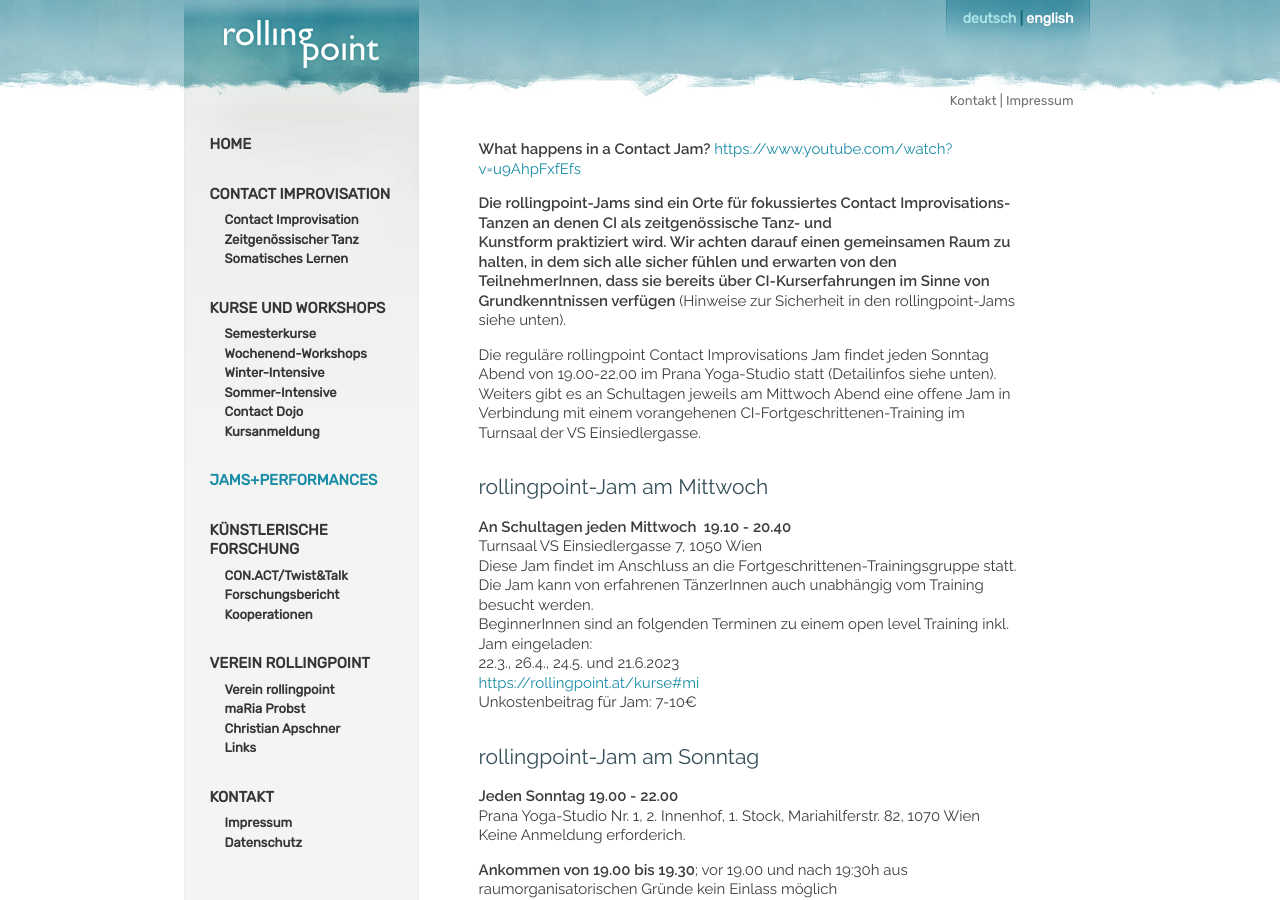
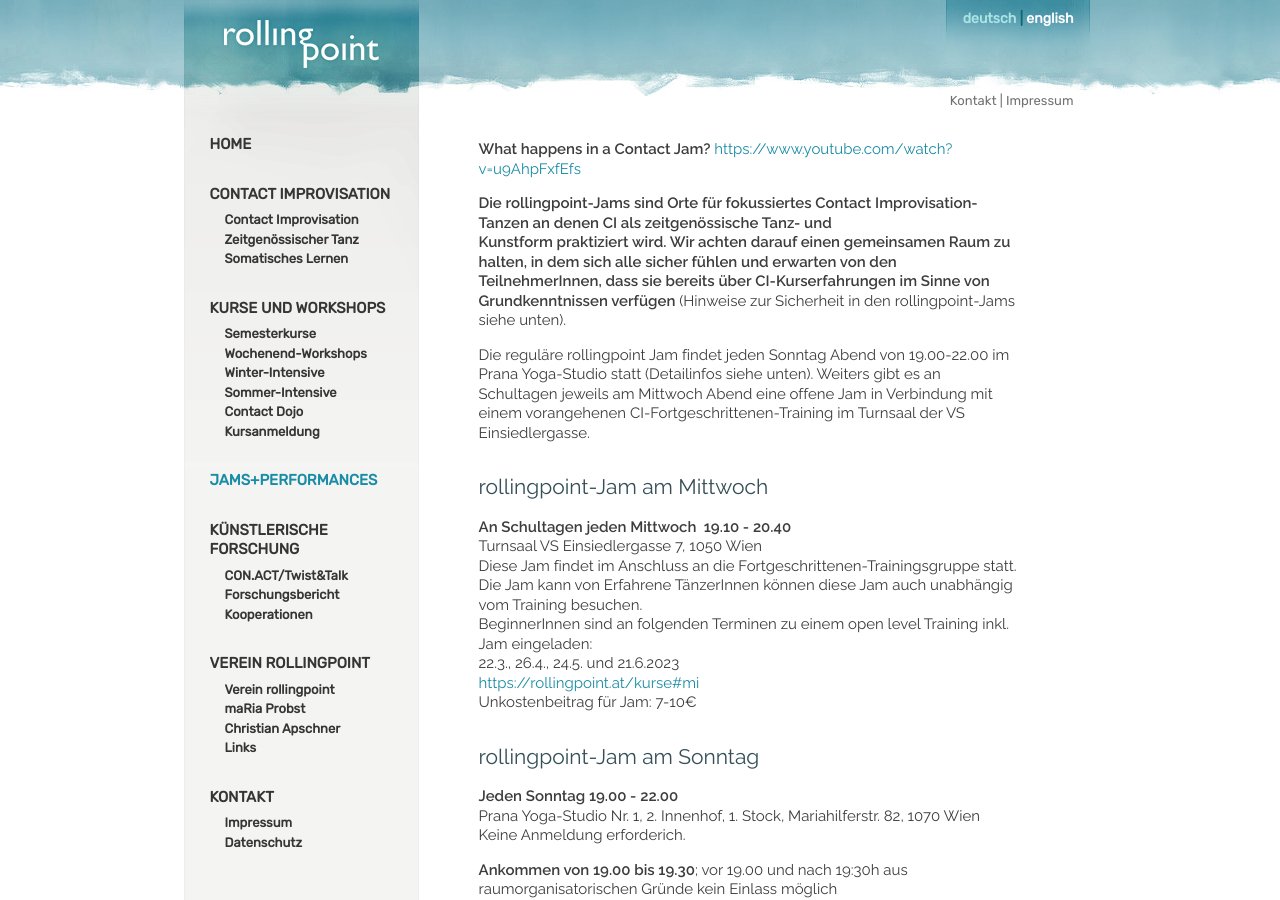
Before and after one commit to manulari/rollingpointat, a Jekyll site: the page built from _pages_de/jams.md, in a window 1280 px wide and 900 px high. Built offline with Jekyll 4.4.1, drawn with Linux system fonts in a browser that asks for light colours; comment, search, counter and statistics services are not loaded.

Commit message:
Update page (de) “jams”

```diff
--- a/_pages_de/jams.md
+++ b/_pages_de/jams.md
@@ -5,15 +5,15 @@ other_lang: ""
 ---
 **What happens in a Contact Jam?** <https://www.youtube.com/watch?v=u9AhpFxfEfs>
 
-**Die rollingpoint-Jams sind ein Orte für fokussiertes Contact Improvisations-Tanzen an denen CI als zeitgenössische Tanz- und Kunstform praktiziert wird. Wir achten darauf einen gemeinsamen Raum zu halten, in dem sich alle sicher fühlen und erwarten von den TeilnehmerInnen, dass sie bereits über CI-Kurserfahrungen im Sinne von Grundkenntnissen verfügen** (Hinweise zur Sicherheit in den rollingpoint-Jams siehe unten).
+**Die rollingpoint-Jams sind Orte für fokussiertes Contact Improvisation-Tanzen an denen CI als zeitgenössische Tanz- und Kunstform praktiziert wird. Wir achten darauf einen gemeinsamen Raum zu halten, in dem sich alle sicher fühlen und erwarten von den TeilnehmerInnen, dass sie bereits über CI-Kurserfahrungen im Sinne von Grundkenntnissen verfügen** (Hinweise zur Sicherheit in den rollingpoint-Jams siehe unten).
 
-Die reguläre rollingpoint Contact Improvisations Jam findet jeden Sonntag Abend von 19.00-22.00 im Prana Yoga-Studio statt (Detailinfos siehe unten). Weiters gibt es an Schultagen jeweils am Mittwoch Abend eine offene Jam in Verbindung mit einem vorangehenen CI-Fortgeschrittenen-Training im Turnsaal der VS Einsiedlergasse.[](/dojo)
+Die reguläre rollingpoint Jam findet jeden Sonntag Abend von 19.00-22.00 im Prana Yoga-Studio statt (Detailinfos siehe unten). Weiters gibt es an Schultagen jeweils am Mittwoch Abend eine offene Jam in Verbindung mit einem vorangehenen CI-Fortgeschrittenen-Training im Turnsaal der VS Einsiedlergasse.[](/dojo)
 
 ## rollingpoint-Jam am Mittwoch
 
 **An Schultagen jeden Mittwoch  19.10 - 20.40**\
 Turnsaal VS Einsiedlergasse 7, 1050 Wien\
-Diese Jam findet im Anschluss an die Fortgeschrittenen-Trainingsgruppe statt. Die Jam kann von erfahrenen TänzerInnen auch unabhängig vom Training besucht werden.\
+Diese Jam findet im Anschluss an die Fortgeschrittenen-Trainingsgruppe statt. Die Jam kann von Erfahrene TänzerInnen können diese Jam auch unabhängig vom Training besuchen.\
 BeginnerInnen sind an folgenden Terminen zu einem open level Training inkl. Jam eingeladen:\
 22.3., 26.4., 24.5. und 21.6.2023\
 <https://rollingpoint.at/kurse#mi>\
@@ -33,6 +33,7 @@ Teilweise  angeleitete warm ups, ausgewählte Musik und Sound-Scapes in der 2.H
 **Bankvbdg.:** IBAN: AT54 3200 0000 1701 2717, BIC: RLNWATWW, Verein rollingpoint
 
 ### \
+
 **Hinweise zur Sicherheit auf den Jams:**
 
 Wichtigster Grundkonsens einer CI-Jam ist, dass alle TeilnehmerInnen gut **auf die eigene Sicherheit UND die Sicherheit der TanzpartnerInnen achten**: *„Pass auf, dass du niemand verletzt! Pass auf, dass dich niemand verletzt!"*
@@ -60,8 +61,6 @@ Bei auftauchenden Fragenstellungen in der Jam besteht immer die Möglichkeit  d
 
 *Weitere Anmerkungen: Contact Improvisation ist auch ein großartiges Empathie-Lerntool um mit anderen Menschen auf einer sinnlich-körperlichen Ebene in Kontakt zu sein und nonverbal zu kommunizieren. Da wir uns im Alltag nicht so selbstverständlich berühren ist Körperkontakt für manche CI-BeginnerInnen mit dem Gedanken an sexuelle Aktivitäten assoziiert. Das Kennenlernen der Bewegungssprache der Contact Improvisation in Kursen ist daher wichtig um Missverständnisse zu vermeiden. Oft braucht es einige Zeit um sich als BeginnerIn in der Jam-Welt vertraut zu machen und einzuleben. Viele Fragen lösen sich mit der Zeit von selbst. CI ist keine Therapie. Für viele CI-Praktizierende ist das gemeinsame Tanzen aber auch ein wichtiger Lernprozess, der in verschiedenste Lebensbereiche integriert werden kann.*
 
-
-
 ![](/assets/uploads/img_0198.jpg)
 
 \_\_\_\_\_\_\_\_\_\_\_\_\_\_\_\_\_\_\_\_\_\_\_\_\_\_\_\_\_\_\_\_\_\_\_\_\_\_\_\_\_\_\_\_\_\_\_\_\_\_\_\_\_\_\_\_\_\_\_\_\_\_
```
